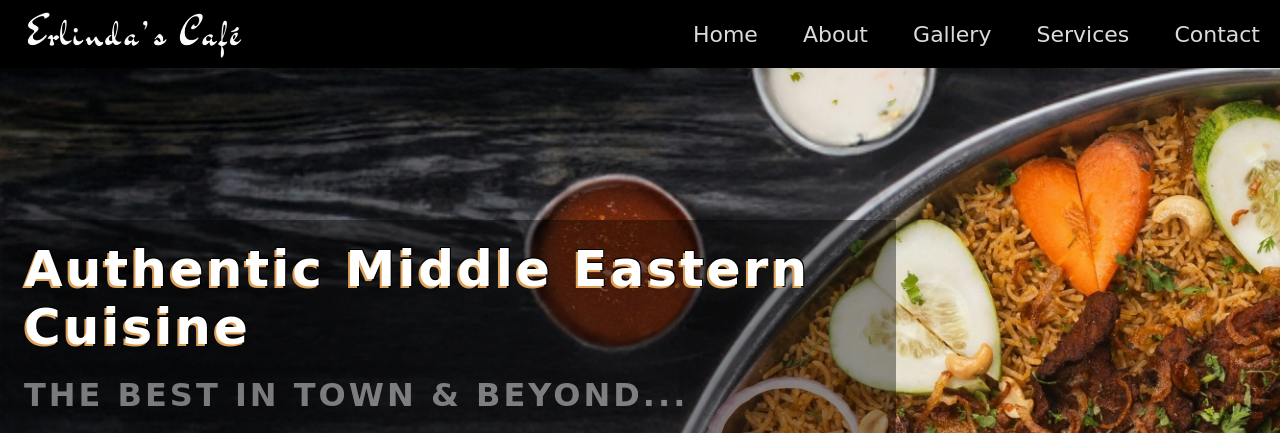
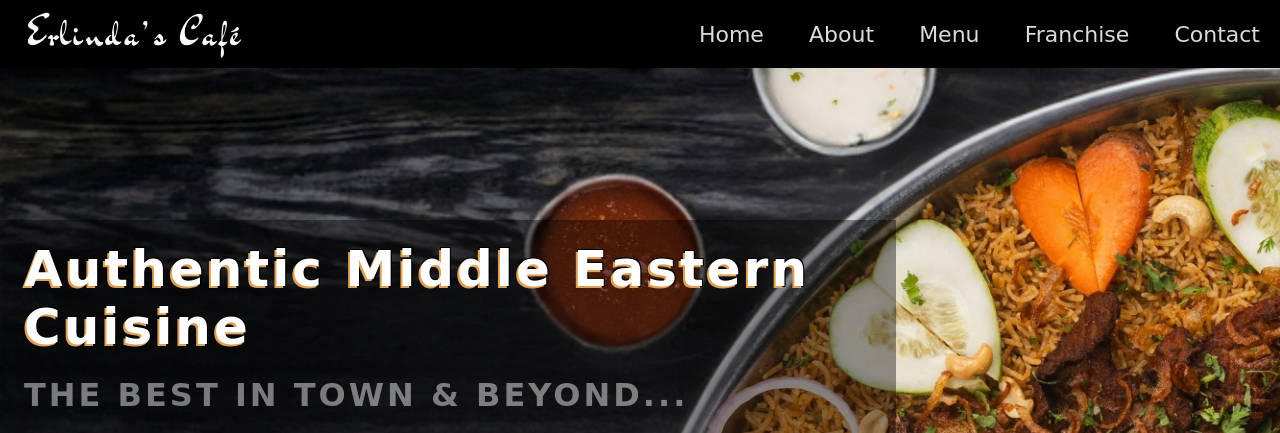
Before and after one commit to bhe2bhe/erlindascafe, a Django app: page /home in a window 1280 px wide. Shown: the top 433 px of the page. Run offline with Django 5.2, Linux system fonts and the light colour scheme; some web fonts are replaced.

Commit message:
franchise link

```diff
--- a/users/templates/users/index.html
+++ b/users/templates/users/index.html
@@ -13,8 +13,8 @@
         <nav class="navbar">
             <a href="#">Home</a>
             <a href="#">About</a>
-            <a href="#">Gallery</a>
-            <a href="#">Services</a>
+            <a href="#">Menu</a>
+            <a href="#">Franchise</a>
             <a href="#">Contact</a>
         </nav>
         <div class="hamburger">
@@ -90,7 +90,7 @@
             <li>HOME</li>
             <li>ABOUT</li>
             <li>MENU</li>
-            <li>SOCIAL</li>
+            <li>FRANCHISE</li>
             <li>CONTACT</li>
         </ul>
         <div class="end-notes">
```
